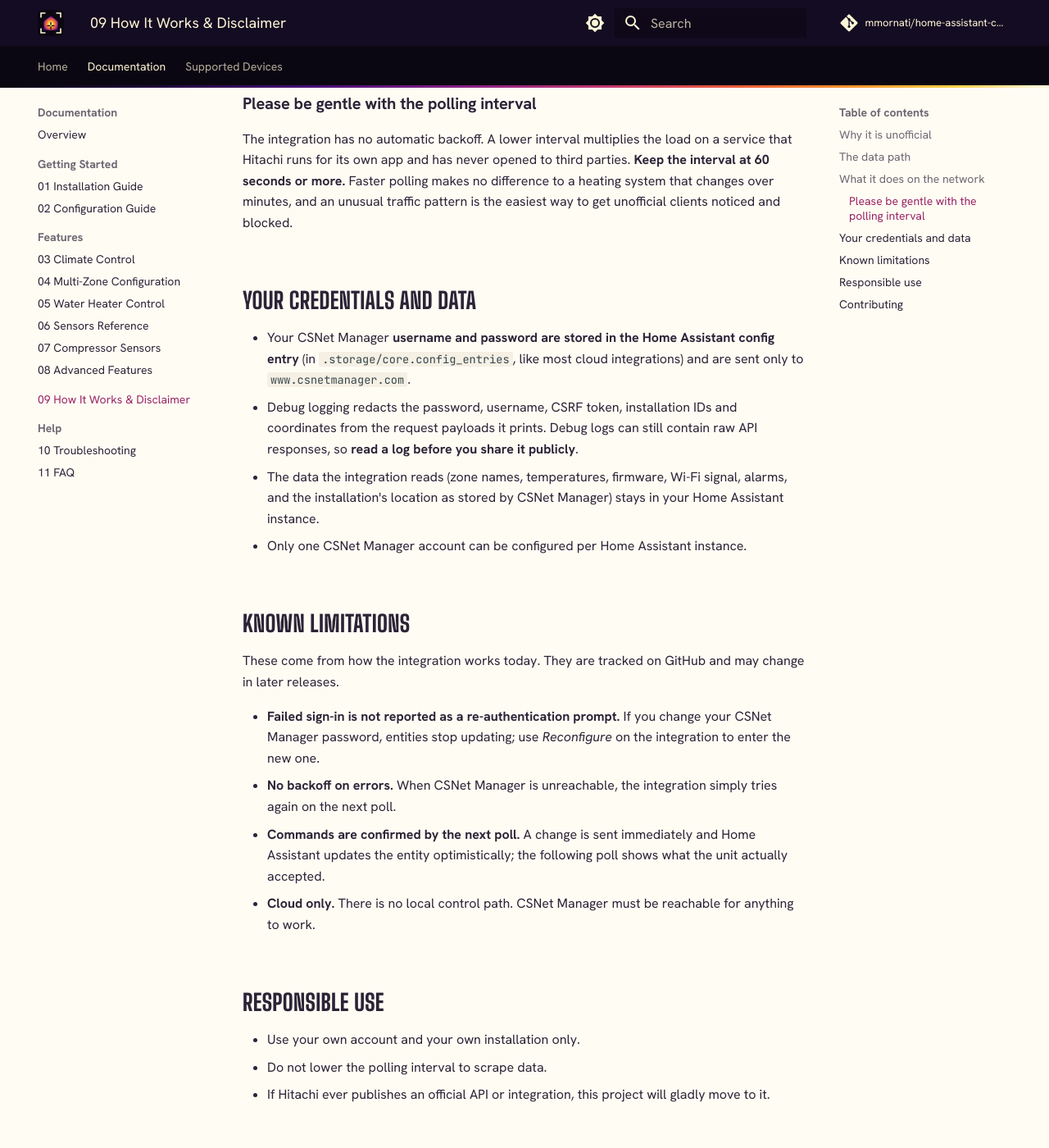
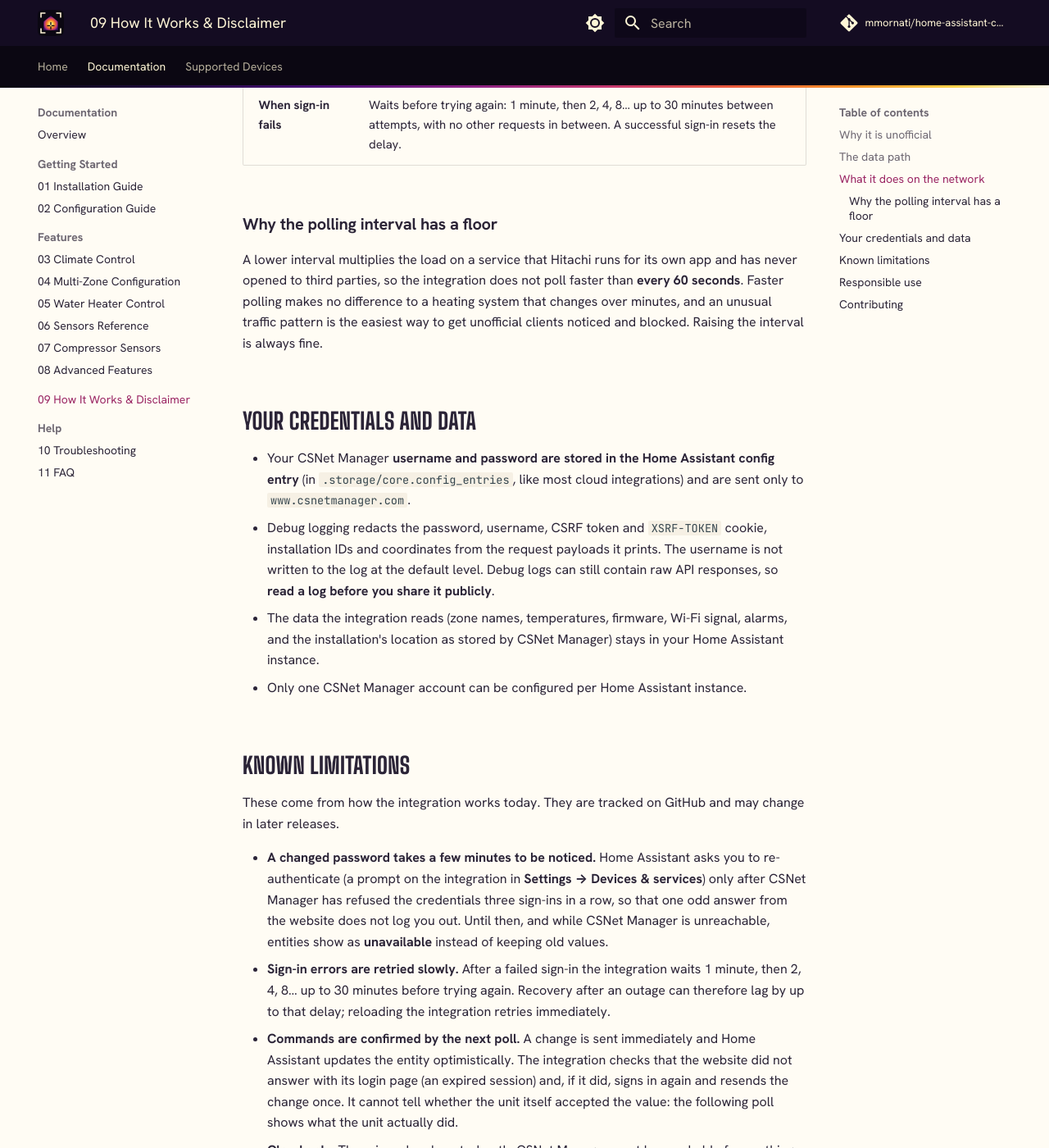
Before and after one commit to mmornati/home-assistant-csnet-home, an MkDocs documentation site: the page built from docs/wiki/How-It-Works.md, in a window 1280 px wide and 1400 px high, scrolled down 1832 px. Shown: the whole window at 82% size. Built offline with MkDocs 1.6.1 and Material for MkDocs 9.7.7, drawn with Linux system fonts in a browser that asks for light colours; some web fonts are replaced; comment, search, counter and statistics services are not loaded; some of the changed text lies outside the part shown.

Commit message:
docs: update known limitations for login backoff, reauth and 60 s polling floor (#215)
The client now backs off on failed sign-ins, raises reauth after three
rejected logins, marks entities unavailable when polls fail, retries a
change once when the session expired, and refuses scan intervals below
60 s. Replace the 'no backoff' / 'no reauth prompt' statements.

```diff
--- a/docs/wiki/How-It-Works.md
+++ b/docs/wiki/How-It-Works.md
@@ -34,21 +34,22 @@
 | | |
 |---|---|
 | **Host** | `https://www.csnetmanager.com` only. There is no telemetry, analytics or third-party service in the code. |
-| **Polling interval** | 60 seconds by default, set during setup or reconfiguration. |
+| **Polling interval** | 60 seconds by default and at minimum, set during setup or reconfiguration. |
 | **Requests per poll** | 3 HTTPS requests: `GET /data/elements`, `GET /data/installationdevices`, `GET /data/installationalarms`. |
 | **On start-up** | Sign-in (`GET` then `POST /login`) and three alarm translation files (`/translations/*.json`). |
 | **When you change something** | One `POST /data/indoor/heat_setting` per change (temperature, mode, preset, hot water, pool, silent mode, fan speed, fixed water temperature). Clearing an alarm calls `POST /data/deletemyspecificalarm`. |
 | **Timeout** | 10 seconds per request. |
-| **Session** | Signs in like the web app: fetches a CSRF token from the login page, posts the login form, then reuses the session cookie. If a read fails, it signs in again on the next read. |
+| **Session** | Signs in like the web app: fetches a CSRF token from the login page, posts the login form, then reuses the session cookie. Only one sign-in runs at a time. If a read fails, it signs in again on the next poll; if a change comes back with the login page, it signs in again and resends the change once. |
+| **When sign-in fails** | Waits before trying again: 1 minute, then 2, 4, 8… up to 30 minutes between attempts, with no other requests in between. A successful sign-in resets the delay. |
 
-### Please be gentle with the polling interval
+### Why the polling interval has a floor
 
-The integration has no automatic backoff. A lower interval multiplies the load on a service that Hitachi runs for its own app and has never opened to third parties. **Keep the interval at 60 seconds or more.** Faster polling makes no difference to a heating system that changes over minutes, and an unusual traffic pattern is the easiest way to get unofficial clients noticed and blocked.
+A lower interval multiplies the load on a service that Hitachi runs for its own app and has never opened to third parties, so the integration does not poll faster than **every 60 seconds**. Faster polling makes no difference to a heating system that changes over minutes, and an unusual traffic pattern is the easiest way to get unofficial clients noticed and blocked. Raising the interval is always fine.
 
 ## Your credentials and data
 
 - Your CSNet Manager **username and password are stored in the Home Assistant config entry** (in `.storage/core.config_entries`, like most cloud integrations) and are sent only to `www.csnetmanager.com`.
-- Debug logging redacts the password, username, CSRF token, installation IDs and coordinates from the request payloads it prints. Debug logs can still contain raw API responses, so **read a log before you share it publicly**.
+- Debug logging redacts the password, username, CSRF token and `XSRF-TOKEN` cookie, installation IDs and coordinates from the request payloads it prints. The username is not written to the log at the default level. Debug logs can still contain raw API responses, so **read a log before you share it publicly**.
 - The data the integration reads (zone names, temperatures, firmware, Wi-Fi signal, alarms, and the installation's location as stored by CSNet Manager) stays in your Home Assistant instance.
 - Only one CSNet Manager account can be configured per Home Assistant instance.
 
@@ -56,9 +57,9 @@
 
 These come from how the integration works today. They are tracked on GitHub and may change in later releases.
 
-- **Failed sign-in is not reported as a re-authentication prompt.** If you change your CSNet Manager password, entities stop updating; use *Reconfigure* on the integration to enter the new one.
-- **No backoff on errors.** When CSNet Manager is unreachable, the integration simply tries again on the next poll.
-- **Commands are confirmed by the next poll.** A change is sent immediately and Home Assistant updates the entity optimistically; the following poll shows what the unit actually accepted.
+- **A changed password takes a few minutes to be noticed.** Home Assistant asks you to re-authenticate (a prompt on the integration in **Settings → Devices & services**) only after CSNet Manager has refused the credentials three sign-ins in a row, so that one odd answer from the website does not log you out. Until then, and while CSNet Manager is unreachable, entities show as **unavailable** instead of keeping old values.
+- **Sign-in errors are retried slowly.** After a failed sign-in the integration waits 1 minute, then 2, 4, 8… up to 30 minutes before trying again. Recovery after an outage can therefore lag by up to that delay; reloading the integration retries immediately.
+- **Commands are confirmed by the next poll.** A change is sent immediately and Home Assistant updates the entity optimistically. The integration checks that the website did not answer with its login page (an expired session) and, if it did, signs in again and resends the change once. It cannot tell whether the unit itself accepted the value: the following poll shows what the unit actually did.
 - **Cloud only.** There is no local control path. CSNet Manager must be reachable for anything to work.
 
 ## Responsible use
```
Also changed, not shown: docs/wiki/Advanced-Features.md (+1 -1 lines), docs/wiki/Configuration-Guide.md (+4 -5 lines), docs/wiki/FAQ.md (+2 -2 lines).
